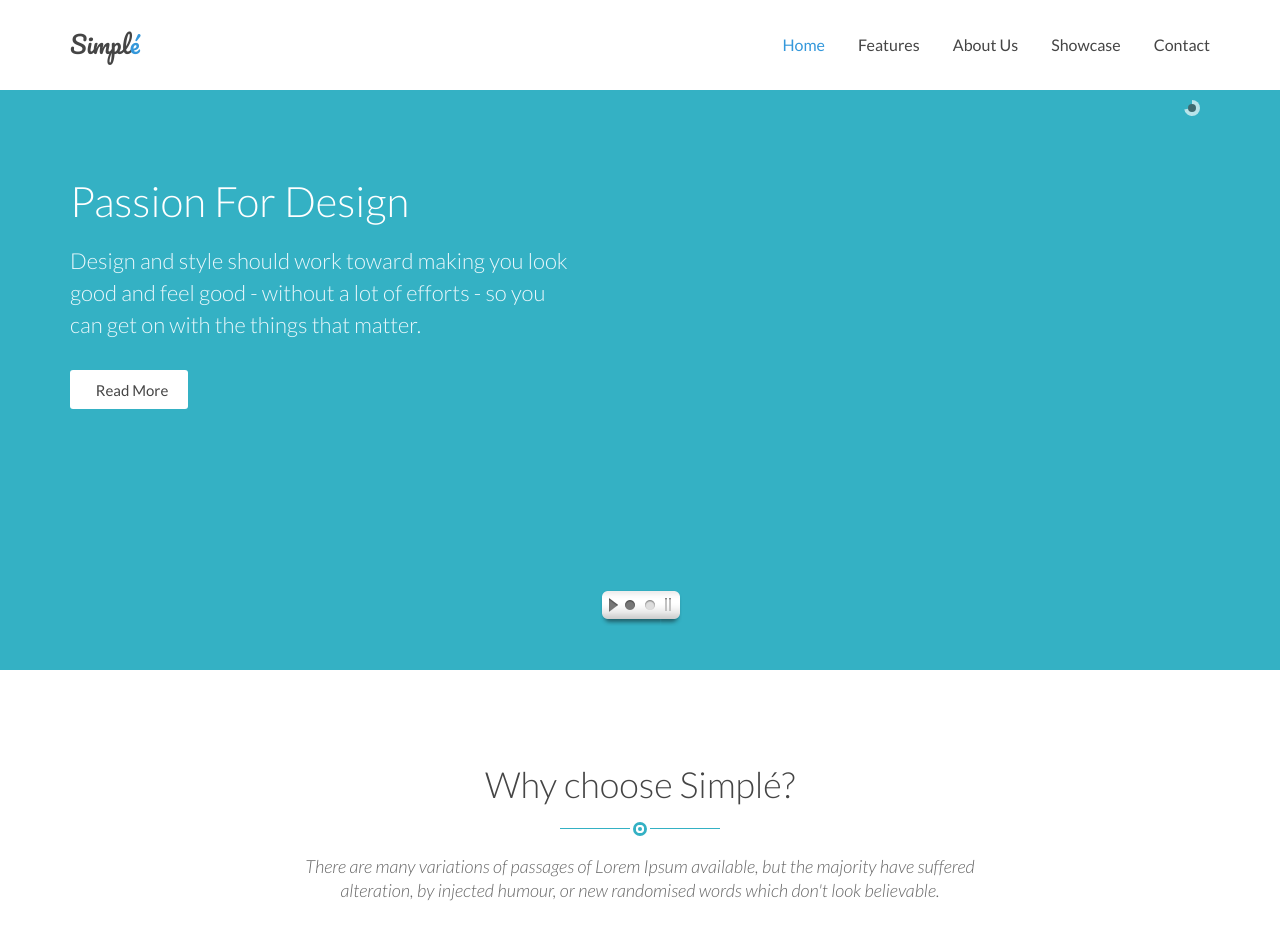
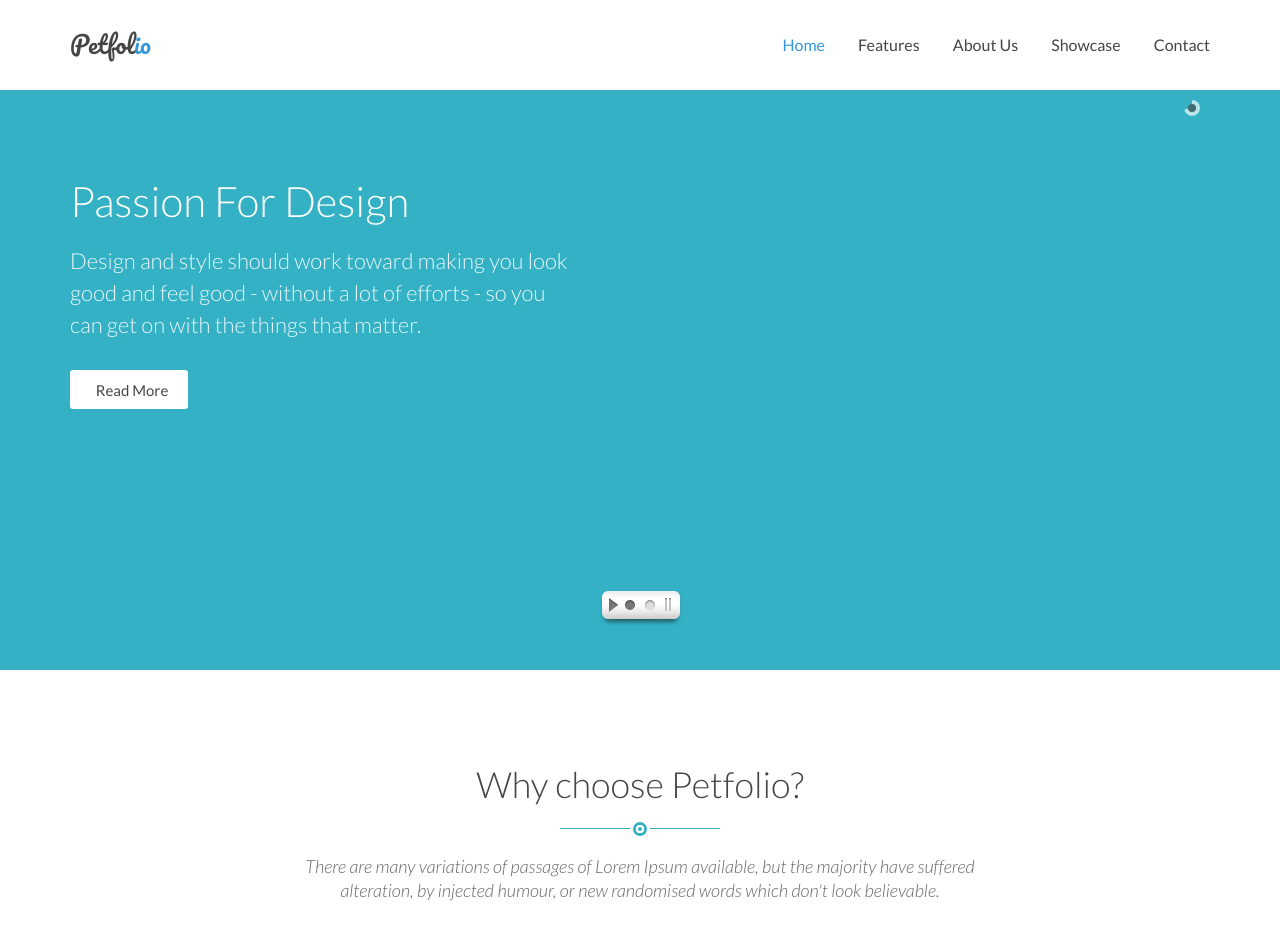
Before and after one commit to snagaoka/petfolio_lp, a plain HTML site: page index.html in a window 1280 px wide. Shown: the top 952 px of the page. Drawn offline with nearby package versions, Linux system fonts and the light colour scheme; some icons are missing; a web font is replaced by a local one.

Commit message:
Logo edit

```diff
--- a/index.html
+++ b/index.html
@@ -47,7 +47,7 @@
                 <div class="row">
 
                     <!--begin logo -->
-                    <a href="index.html" id="logo">Simpl<span class="blue">é</span></a>
+                    <a href="index.html" id="logo">Petfol<span class="blue">io</span></a>
                     <!--end logo -->
 
                     <!--begin nav -->
@@ -169,7 +169,7 @@
 
                 <!--begin call_to_action_white -->
                 <div class="call_to_action_white">
-                    <h3 class="left_fade">Why choose Simplé?</h3>
+                    <h3 class="left_fade">Why choose Petfolio?</h3>
                     <div class="separator_wrapper bounce_fade">
                         <div class="separator_first_circle">
                             <div class="separator_second_circle">
```
